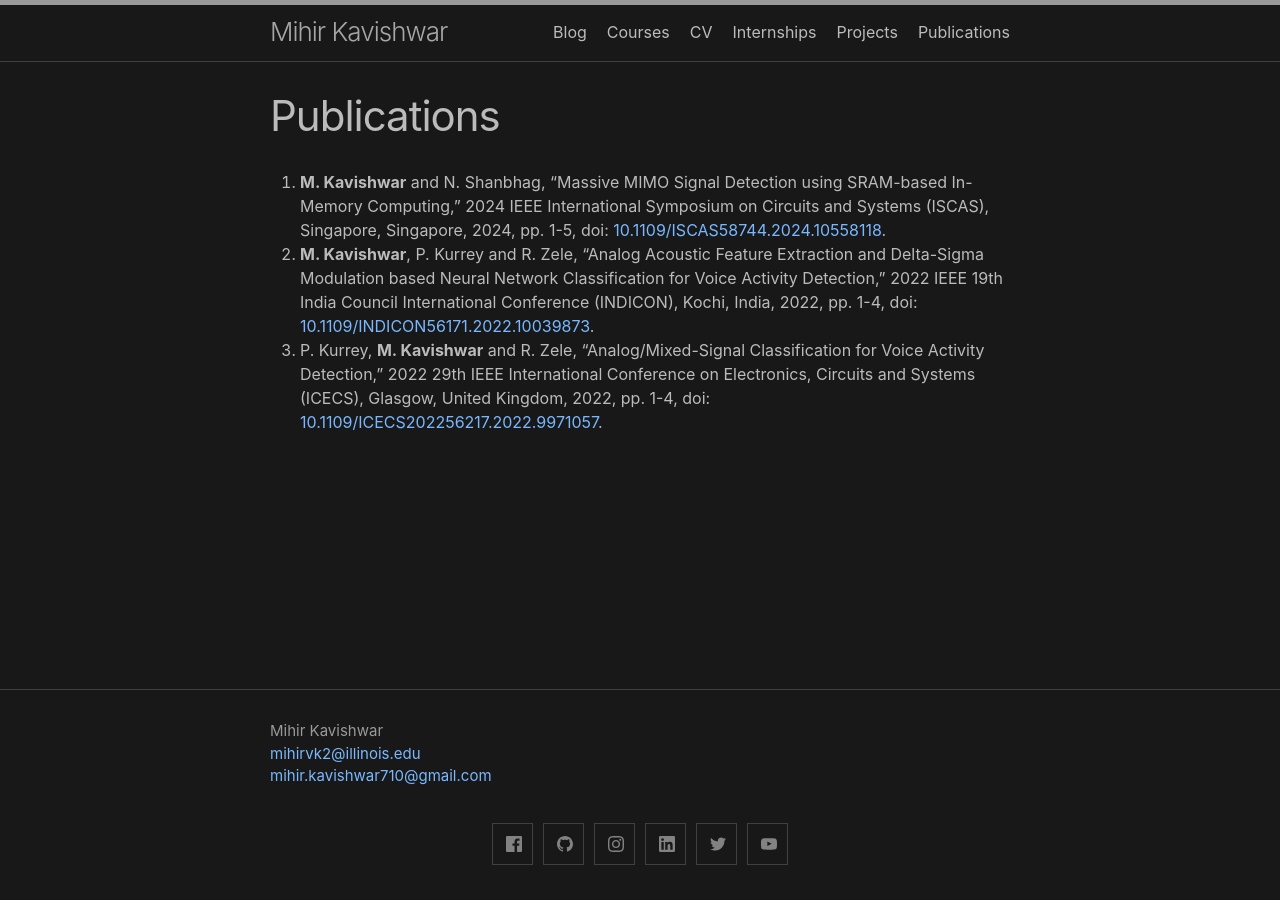
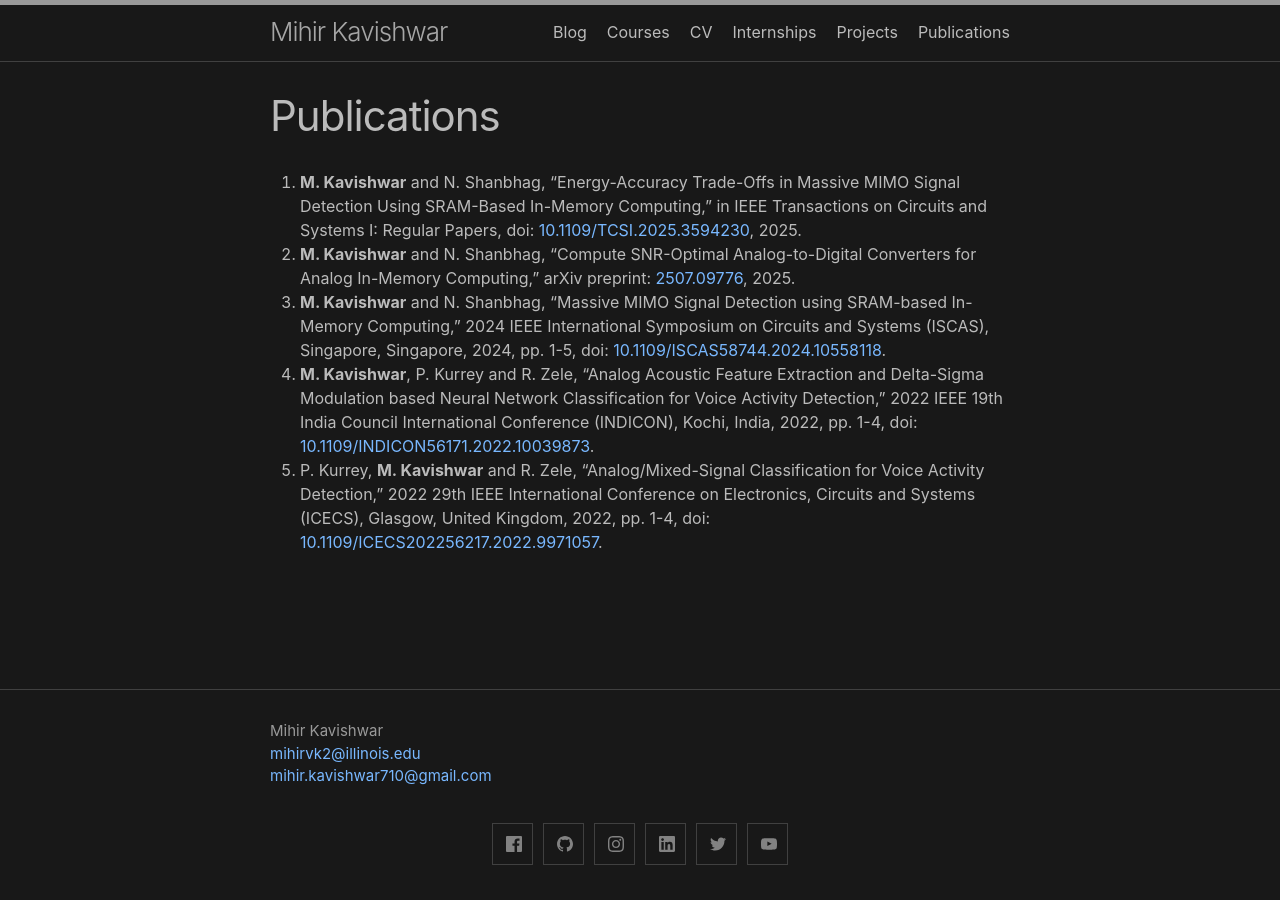
Before and after one commit to mihirvk/mihirvk.github.io, a Jekyll site: the page built from resources.md, in a window 1280 px wide. Built offline with Jekyll 4.4.1, drawn with Linux system fonts in a browser that asks for light colours.

Commit message:
Update resources.md

```diff
--- a/resources.md
+++ b/resources.md
@@ -9,9 +9,11 @@ title: Resources
 permalink: /resources/
 --- -->
 
-1. **M. Kavishwar** and N. Shanbhag, "Massive MIMO Signal Detection using SRAM-based In-Memory Computing," 2024 IEEE International Symposium on Circuits and Systems (ISCAS), Singapore, Singapore, 2024, pp. 1-5, doi: [10.1109/ISCAS58744.2024.10558118](https://ieeexplore.ieee.org/document/10558118).
-2.  **M. Kavishwar**, P. Kurrey and R. Zele, "Analog Acoustic Feature Extraction and Delta-Sigma Modulation based Neural Network Classification for Voice Activity Detection," 2022 IEEE 19th India Council International Conference (INDICON), Kochi, India, 2022, pp. 1-4, doi: [10.1109/INDICON56171.2022.10039873](https://ieeexplore.ieee.org/document/10039873).
-3. P. Kurrey, **M. Kavishwar** and R. Zele, "Analog/Mixed-Signal Classification for Voice Activity Detection," 2022 29th IEEE International Conference on Electronics, Circuits and Systems (ICECS), Glasgow, United Kingdom, 2022, pp. 1-4, doi: [10.1109/ICECS202256217.2022.9971057](https://ieeexplore.ieee.org/document/9971057).
+1. **M. Kavishwar** and N. Shanbhag, "Energy-Accuracy Trade-Offs in Massive MIMO Signal Detection Using SRAM-Based In-Memory Computing," in IEEE Transactions on Circuits and Systems I: Regular Papers, doi: [10.1109/TCSI.2025.3594230](https://ieeexplore.ieee.org/abstract/document/11112521), 2025.
+2. **M. Kavishwar** and N. Shanbhag, "Compute SNR-Optimal Analog-to-Digital Converters for Analog In-Memory Computing," arXiv preprint: [2507.09776](https://arxiv.org/abs/2507.09776), 2025.
+3. **M. Kavishwar** and N. Shanbhag, "Massive MIMO Signal Detection using SRAM-based In-Memory Computing," 2024 IEEE International Symposium on Circuits and Systems (ISCAS), Singapore, Singapore, 2024, pp. 1-5, doi: [10.1109/ISCAS58744.2024.10558118](https://ieeexplore.ieee.org/document/10558118).
+4.  **M. Kavishwar**, P. Kurrey and R. Zele, "Analog Acoustic Feature Extraction and Delta-Sigma Modulation based Neural Network Classification for Voice Activity Detection," 2022 IEEE 19th India Council International Conference (INDICON), Kochi, India, 2022, pp. 1-4, doi: [10.1109/INDICON56171.2022.10039873](https://ieeexplore.ieee.org/document/10039873).
+5. P. Kurrey, **M. Kavishwar** and R. Zele, "Analog/Mixed-Signal Classification for Voice Activity Detection," 2022 29th IEEE International Conference on Electronics, Circuits and Systems (ICECS), Glasgow, United Kingdom, 2022, pp. 1-4, doi: [10.1109/ICECS202256217.2022.9971057](https://ieeexplore.ieee.org/document/9971057).
 
 <!-- **Work in progress. More content would be added soon.**
 
```
